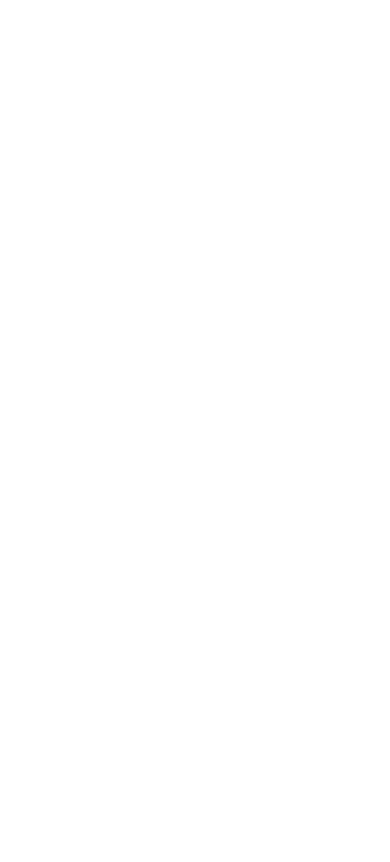
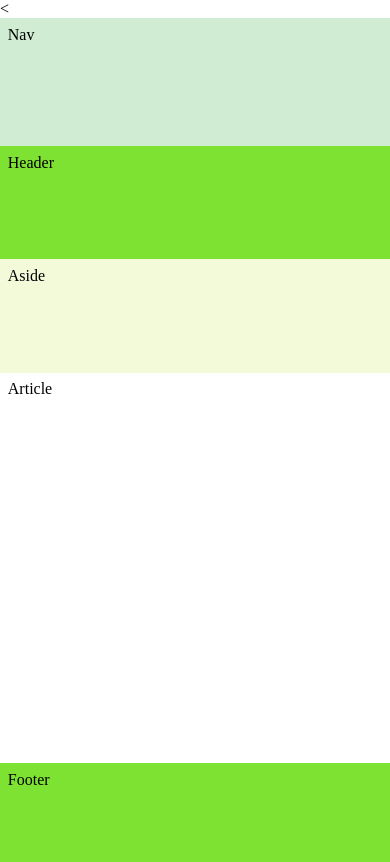
Before and after one commit to darkhacker1906/Assignment-8-with-flex, a plain HTML site: page index.html in a window 390 px wide. Drawn offline with Linux system fonts and the light colour scheme.

Commit message:
Adding responsiveness

```diff
--- a/index.css
+++ b/index.css
@@ -0,0 +1,59 @@
+*{
+    margin:0;
+    padding:0;
+    box-sizing: border-box;
+    overflow-x: hidden;
+}
+.sub_wrapper{
+    height:100vh;
+    width:100vw;
+    display: flex;
+}
+.navbar{
+    background-color: #D0EDD3;
+    flex-grow: 2;
+    padding:2% 0% 0% 2%;
+}
+.sub_wrapper2{
+    flex-grow: 12;
+    display:flex;
+    flex-direction: column;
+}
+.header{
+    flex-grow: 2;
+    background-color: #7EE232;
+    padding:2% 0% 0% 2%;
+}
+.sub_wrapper2_2{
+    flex-grow: 12;
+    display:flex;
+
+}
+.sub_wrapper2_2_1{
+    flex-grow: 10;
+    display:flex;
+    flex-direction: column;
+}
+.aside{
+    flex-grow: 2;
+    background-color: #F2FADA;
+     padding:2% 0% 0% 2%;
+}
+.article{
+   flex-grow: 10;
+   padding:2% 0% 0% 2%;
+}
+.footer{
+    background-color:#7EE232;
+    flex-grow: 2;
+    padding:2% 0% 0% 2%;
+}
+@media(max-width:800px){
+    .sub_wrapper{
+        flex-direction: column;
+    }
+    .sub_wrapper2_2{
+        flex-direction: column-reverse;
+    }
+
+}
--- a/index.html
+++ b/index.html
@@ -1,12 +1,26 @@
-<!DOCTYPE html>
+<<!DOCTYPE html>
 <html lang="en">
 <head>
     <meta charset="UTF-8">
     <meta name="viewport" content="width=device-width, initial-scale=1.0">
-    <title>Document</title>
+    <title>Assignment 8</title>
     <link rel="stylesheet" href="index.css">
 </head>
 <body>
-
+    <div class="wrapper">
+        <div class="sub_wrapper">
+            <div class="navbar">Nav</div>
+            <div class="sub_wrapper2">
+                <div class="header">Header</div>
+                <div class="sub_wrapper2_2">
+                    <div class="sub_wrapper2_2_1">
+                        <div class="article">Article</div>
+                        <div class="footer">Footer</div>
+                    </div>
+                    <div class="aside">Aside</div>
+                </div>
+            </div>
+        </div>
+    </div>
 </body>
 </html>
```
